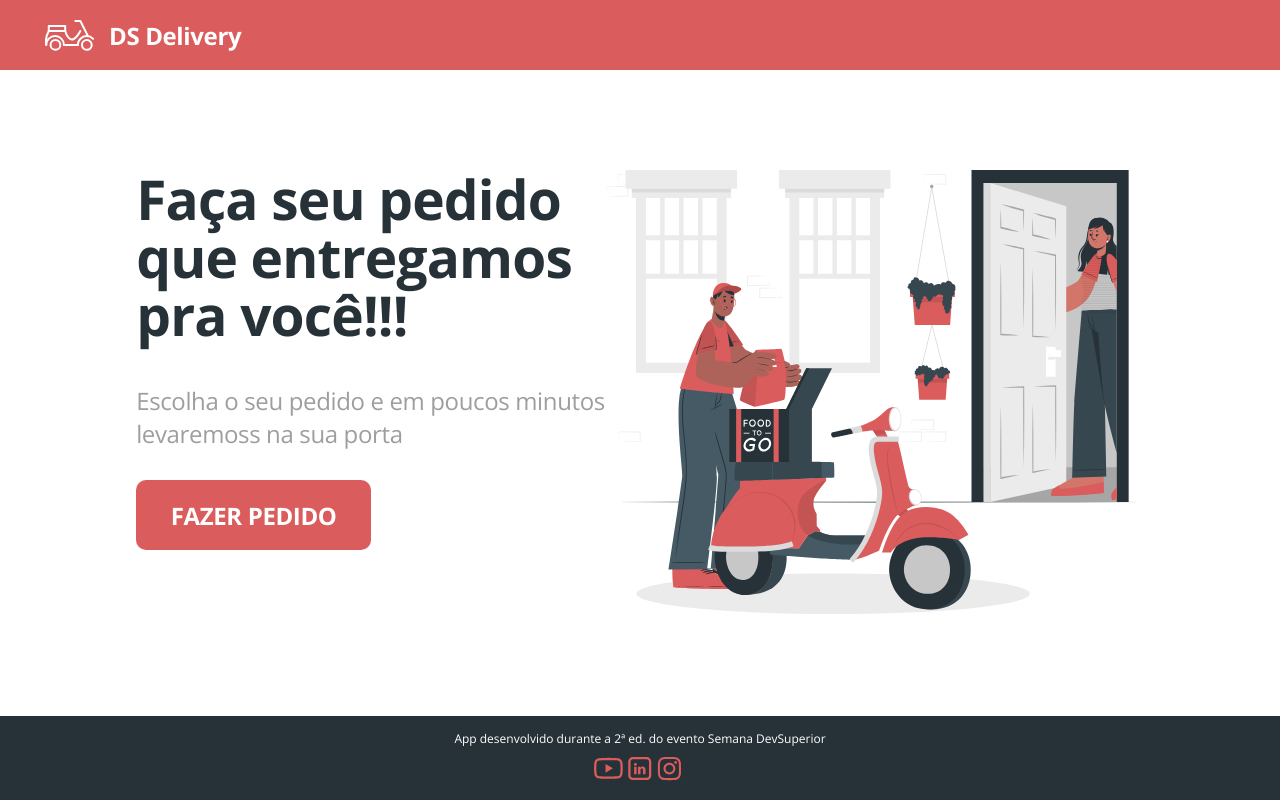
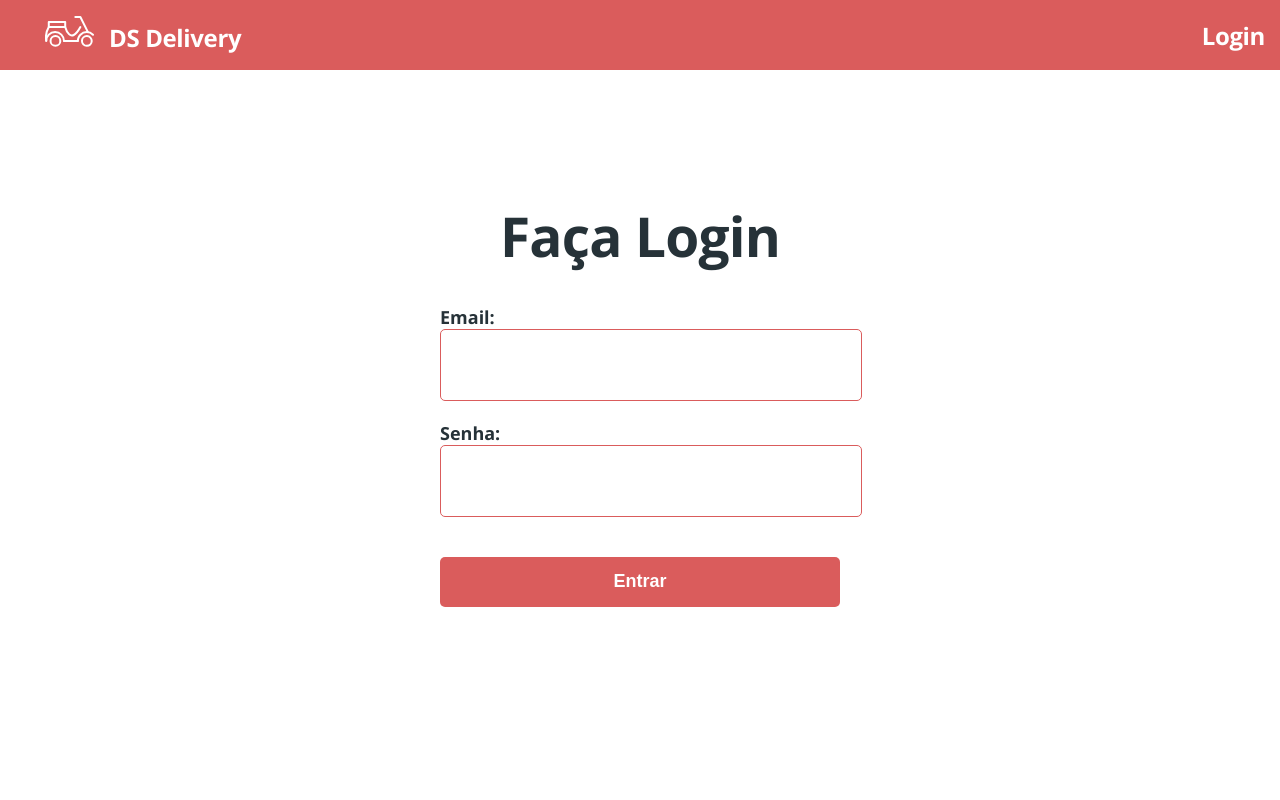
Before and after one commit to Ronellyson/dsdeliver-sds2, a React (Create React App) app in the folder front-web/: page /login in a window 1280 px wide. Built offline with nearby package versions, Linux system fonts and the light colour scheme; no server answers.

Commit message:
add initial screen product manager

```diff
--- a/front-web/src/Navbar/index.tsx
+++ b/front-web/src/Navbar/index.tsx
@@ -5,8 +5,11 @@ import { Link } from 'react-router-dom';
 function Navbar (){
     return(
         <nav className="main-navbar">
-            <Logo />
-            <Link to="/" className="logo-text">DS Delivery</Link>
+            <div>
+                <Logo />
+                <Link to="/" className="logo-text">DS Delivery</Link>
+            </div>
+            <Link to='/login' className='login-text'>Login</Link>
         </nav>
     )
 }
--- a/front-web/src/Navbar/styles.css
+++ b/front-web/src/Navbar/styles.css
@@ -3,14 +3,16 @@
     background-color: #DA5C5C;
     padding-left: 45px;
     display: flex;
+    justify-content: space-between;
     align-items: center;
 }
 
-.logo-text {
+.logo-text, .login-text {
     font-weight: bold;
     font-size: 24px;
     line-height: 33px;
     letter-spacing: -0.015em;
     color: #FFFFFF;
     margin-left: 15px;
+    margin-right: 15px;
 }
--- /dev/null
+++ b/front-web/src/ProductManagement/Product.ts
@@ -0,0 +1,9 @@
+type Product = {
+    id: number;
+    name: string;
+    price: number;
+    description: string;
+    imageUri: string;
+};
+
+export default Product;
--- /dev/null
+++ b/front-web/src/ProductManagement/ProductsManagementList.tsx
@@ -0,0 +1,34 @@
+import React from 'react';
+import Product from './Product';
+import './../Orders/ProductCard'; // Importe seu arquivo de estilo para os cards
+
+type ProductsManagementListProps = {
+    products: Product[];
+    onSelectProduct: (product: Product) => void;
+    selectedProduct: Product | null;
+};
+
+const ProductsManagementList: React.FC<ProductsManagementListProps> = ({
+    products,
+    onSelectProduct,
+    selectedProduct,
+}) => {
+    return (
+        <div className="product-cards-container"> {/* Adicione uma classe de contêiner para os cards */}
+            {products.map((product) => (
+                <div
+                    key={product.id}
+                    className={`product-card ${selectedProduct?.id === product.id ? 'selected' : ''}`} // Adicione a classe 'selected' se o produto estiver selecionado
+                    onClick={() => onSelectProduct(product)}
+                >
+                    <h3>{product.name}</h3>
+                    <p>{product.description}</p>
+                    <p>Preço: R$ {product.price.toFixed(2)}</p>
+                    {/* Adicione outros detalhes do produto conforme necessário */}
+                </div>
+            ))}
+        </div>
+    );
+};
+
+export default ProductsManagementList;
--- /dev/null
+++ b/front-web/src/ProductManagement/index.tsx
@@ -0,0 +1,118 @@
+import React, { useState, useEffect, ChangeEvent, FormEvent } from 'react';
+import axios from 'axios';
+import Product from './Product';
+import ProductsManagementList from './ProductsManagementList';
+
+const API_URL = "http://localhost:8090";
+
+function ProductManagement() {
+    const [products, setProducts] = useState<Product[]>([]);
+    const [newProduct, setNewProduct] = useState({
+        name: '',
+        description: '',
+        price: 0,
+        imageUri: ''
+    });
+
+    const [selectedProduct, setSelectedProduct] = useState<Product | null>(null);
+
+    useEffect(() => {
+        fetchProducts();
+    }, []);
+
+    const fetchProducts = () => {
+        axios.get<Product[]>(`${API_URL}/products`)
+            .then(response => {
+                setProducts(response.data);
+            })
+            .catch(error => {
+                console.error('Erro ao buscar produtos:', error);
+            });
+    };
+
+    const handleInputChange = (e: ChangeEvent<HTMLInputElement>) => {
+        const { name, value } = e.target;
+        setNewProduct(prevProduct => ({
+            ...prevProduct,
+            [name]: value
+        }));
+    };
+
+    const handleSelectProduct = (product: Product) => {
+        setSelectedProduct(product);
+        setNewProduct(product);
+    };
+
+    const handleSubmit = (e: FormEvent) => {
+        e.preventDefault();
+        if (selectedProduct) {
+            // Atualiza o produto existente
+            axios.put<Product>(`${API_URL}/products/${selectedProduct.id}`, newProduct)
+                .then(response => {
+                    console.log('Produto atualizado com sucesso:', response.data);
+                    fetchProducts();
+                    setSelectedProduct(null);
+                })
+                .catch(error => {
+                    console.error('Erro ao atualizar produto:', error);
+                });
+        } else {
+            // Cria um novo produto
+            axios.post<Product>(`${API_URL}/products`, newProduct)
+                .then(response => {
+                    console.log('Novo produto criado com sucesso:', response.data);
+                    fetchProducts();
+                })
+                .catch(error => {
+                    console.error('Erro ao criar produto:', error);
+                });
+        }
+
+        // Limpa o formulário após o envio
+        setNewProduct({
+            name: '',
+            description: '',
+            price: 0,
+            imageUri: ''
+        });
+    };
+
+    const handleDeleteProduct = () => {
+        if (selectedProduct) {
+            axios.delete(`${API_URL}/products/${selectedProduct.id}`)
+                .then(response => {
+                    console.log('Produto excluído com sucesso');
+                    fetchProducts();
+                    setSelectedProduct(null);
+                })
+                .catch(error => {
+                    console.error('Erro ao excluir produto:', error);
+                });
+        }
+    };
+
+    return (
+        <div>
+            <h1>Gerenciamento de Produtos</h1>
+
+            {/* Lista de Produtos usando o novo componente */}
+            <ProductsManagementList
+                products={products}
+                onSelectProduct={handleSelectProduct}
+                selectedProduct={selectedProduct}
+            />
+
+            {/* Formulário para criar/atualizar um produto */}
+            <div>
+                <h2>{selectedProduct ? 'Editar Produto' : 'Novo Produto'}</h2>
+                <form onSubmit={handleSubmit}>
+                    {/* Campos do formulário */}
+                    <button type="submit">{selectedProduct ? 'Atualizar Produto' : 'Criar Produto'}</button>
+                    {selectedProduct && <button type="button" onClick={handleDeleteProduct}>Excluir Produto</button>}
+                </form>
+            </div>
+        </div>
+    );
+}
+
+export default ProductManagement;
--- a/front-web/src/Routes.tsx
+++ b/front-web/src/Routes.tsx
@@ -1,13 +1,21 @@
 import { BrowserRouter, Switch, Route } from "react-router-dom";
 import Home from "./Home";
+import Login from "./login";
 import Navbar from "./Navbar";
 import Orders from "./Orders";
+import ProductManagement from "./ProductManagement";
 
 function Routes() {
     return (
         <BrowserRouter>
             <Navbar />
             <Switch>
+                <Route path="/product-management">
+                    <ProductManagement />
+                </Route>
+                <Route path="/login">
+                    <Login />
+                </Route>
                 <Route path="/orders">
                     <Orders />
                 </Route>
--- a/front-web/src/api.ts
+++ b/front-web/src/api.ts
@@ -9,6 +9,10 @@ export function fetchProducts() {
     return axios(`${API_URL}/products`)
 }
 
+export function addProduct(){
+
+}
+
 export function fetchLocalMapBox(local: string) {
     return axios(`https://api.mapbox.com/geocoding/v5/mapbox.places/${local}.json?access_token=${mapboxToken}`)
 }
--- /dev/null
+++ b/front-web/src/login/index.tsx
@@ -0,0 +1,55 @@
+import React, { useState } from 'react';
+import { Link, useHistory } from 'react-router-dom';
+import './styles.css';
+
+function Login() {
+    const [email, setEmail] = useState('');
+    const [password, setPassword] = useState('');
+    const history = useHistory();
+
+    const handleLogin = (e: React.FormEvent<HTMLFormElement>) => {
+        e.preventDefault();
+        if (email === 'admin@gmail.com' && password === '123') {
+            console.log('Usuário autenticado com sucesso!');
+            // Redirecionar para a página de gerenciamento de produtos após o login bem-sucedido
+            history.push('/product-management');
+        } else {
+            console.log('Credenciais inválidas. Tente novamente.');
+        }
+    };
+
+    return (
+        <div className="login-container">
+            <div className="login-content">
+                <h1 className="login-title">Faça Login</h1>
+                <form onSubmit={handleLogin} className="login-form">
+                    <div className="form-group">
+                        <label htmlFor="email">Email:</label>
+                        <input
+                            type="email"
+                            id="email"
+                            value={email}
+                            onChange={(e) => setEmail(e.target.value)}
+                            required
+                        />
+                    </div>
+                    <div className="form-group">
+                        <label htmlFor="password">Senha:</label>
+                        <input
+                            type="password"
+                            id="password"
+                            value={password}
+                            onChange={(e) => setPassword(e.target.value)}
+                            required
+                        />
+                    </div>
+                    <button type="submit" className="login-btn">
+                        Entrar
+                    </button>
+                </form>
+            </div>
+        </div>
+    );
+}
+
+export default Login;
--- /dev/null
+++ b/front-web/src/login/styles.css
@@ -0,0 +1,63 @@
+.login-container {
+    padding-top: 100px;
+    height: calc(100vh - 254px);
+}
+
+.login-content {
+    display: flex;
+    flex-direction: column;
+    align-items: center;
+}
+
+.login-title {
+    font-weight: bold;
+    font-size: 55px;
+    line-height: 58px;
+    letter-spacing: -0.015em;
+    color: var(--dark-color);
+    margin-bottom: 40px;
+}
+
+.login-form {
+    width: 100%;
+    max-width: 400px;
+    display: flex;
+    flex-direction: column;
+}
+
+.form-group {
+    margin-bottom: 20px;
+}
+
+.form-group label {
+    font-weight: bold;
+    font-size: 18px;
+    color: var(--dark-color);
+    margin-bottom: 10px;
+}
+
+.form-group input {
+    width: 100%;
+    height: 50px;
+    border: 1px solid var(--primary-color);
+    border-radius: 5px;
+    padding: 10px;
+    font-size: 16px;
+}
+
+.login-btn {
+    background-color: var(--primary-color);
+    border: none;
+    border-radius: 5px;
+    height: 50px;
+    font-weight: bold;
+    font-size: 18px;
+    color: #FFF;
+    cursor: pointer;
+    transition: background-color 0.3s ease;
+    margin-top: 20px;
+}
+
+.login-btn:hover {
+    background-color: var(--primary-hover-color);
+}
--- a/front-web/tsconfig.json
+++ b/front-web/tsconfig.json
@@ -18,7 +18,7 @@
     "resolveJsonModule": true,
     "isolatedModules": true,
     "noEmit": true,
-    "jsx": "react-jsx"
+    "jsx": "preserve"
   },
   "include": [
     "src"
```
Also changed, not shown: 1 other file (tests, documents, lock files or other folders).
